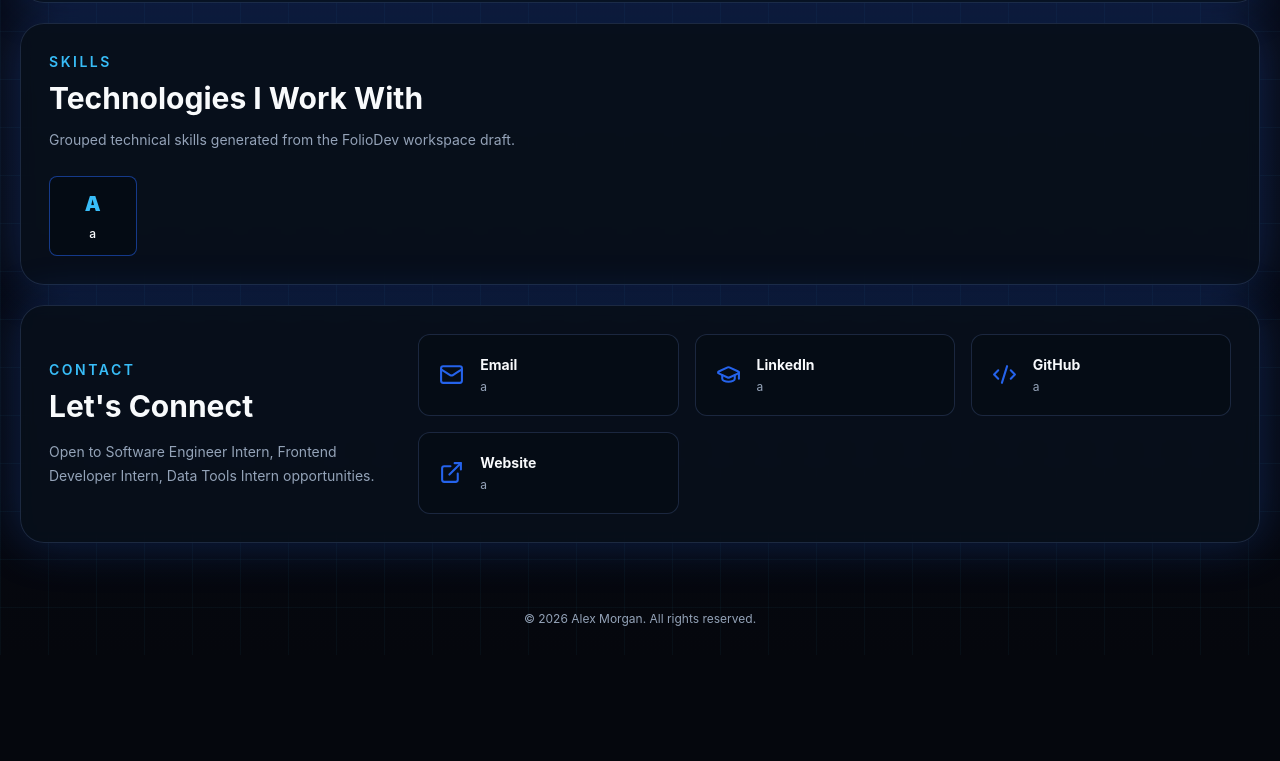
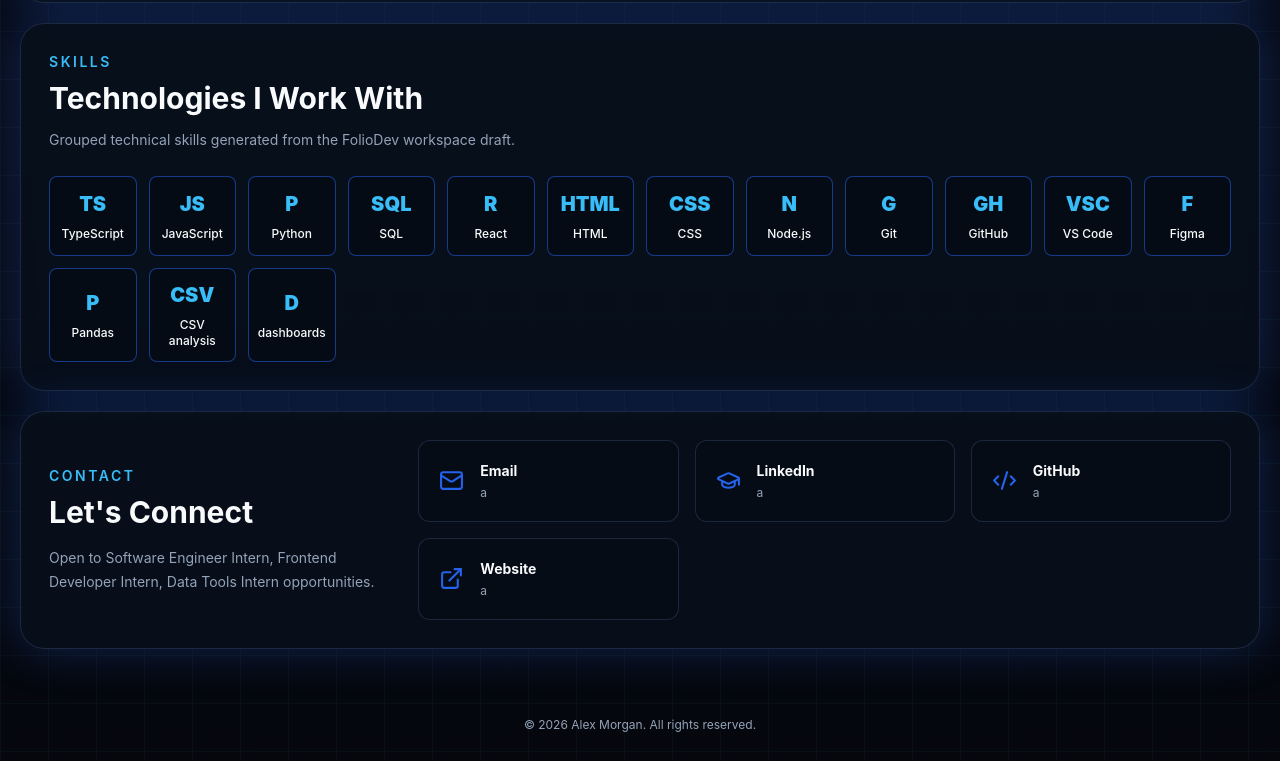
Before and after one commit to Manuelgrios/foliodev-proof-jordan-rivera-portfolio, a React (Vite) app: page / in a window 1280 px wide. Shown: the part 1697-2458 px from the top of the page. Before the commit the page ends 2352 px from the top, so only its background shows below. Built offline with nearby package versions, Linux system fonts and the light colour scheme.

Commit message:
Update FolioDev generated portfolio data

```diff
--- a/src/data/skills.ts
+++ b/src/data/skills.ts
@@ -12,12 +12,97 @@ export type SkillItem = {
 
 export const skillCategories: SkillCategory[] = [
   {
-    "category": "Group 1",
+    "category": "Languages",
     "items": [
       {
-        "name": "a",
-        "shortLabel": "A",
-        "category": "Group 1"
+        "name": "TypeScript",
+        "shortLabel": "TS",
+        "category": "Languages"
+      },
+      {
+        "name": "JavaScript",
+        "shortLabel": "JS",
+        "category": "Languages"
+      },
+      {
+        "name": "Python",
+        "shortLabel": "P",
+        "category": "Languages"
+      },
+      {
+        "name": "SQL",
+        "shortLabel": "SQL",
+        "category": "Languages"
+      }
+    ]
+  },
+  {
+    "category": "Web",
+    "items": [
+      {
+        "name": "React",
+        "shortLabel": "R",
+        "category": "Web"
+      },
+      {
+        "name": "HTML",
+        "shortLabel": "HTML",
+        "category": "Web"
+      },
+      {
+        "name": "CSS",
+        "shortLabel": "CSS",
+        "category": "Web"
+      },
+      {
+        "name": "Node.js",
+        "shortLabel": "N",
+        "category": "Web"
+      }
+    ]
+  },
+  {
+    "category": "Tools",
+    "items": [
+      {
+        "name": "Git",
+        "shortLabel": "G",
+        "category": "Tools"
+      },
+      {
+        "name": "GitHub",
+        "shortLabel": "GH",
+        "category": "Tools"
+      },
+      {
+        "name": "VS Code",
+        "shortLabel": "VSC",
+        "category": "Tools"
+      },
+      {
+        "name": "Figma",
+        "shortLabel": "F",
+        "category": "Tools"
+      }
+    ]
+  },
+  {
+    "category": "Data",
+    "items": [
+      {
+        "name": "Pandas",
+        "shortLabel": "P",
+        "category": "Data"
+      },
+      {
+        "name": "CSV analysis",
+        "shortLabel": "CSV",
+        "category": "Data"
+      },
+      {
+        "name": "dashboards",
+        "shortLabel": "D",
+        "category": "Data"
       }
     ]
   }
```
